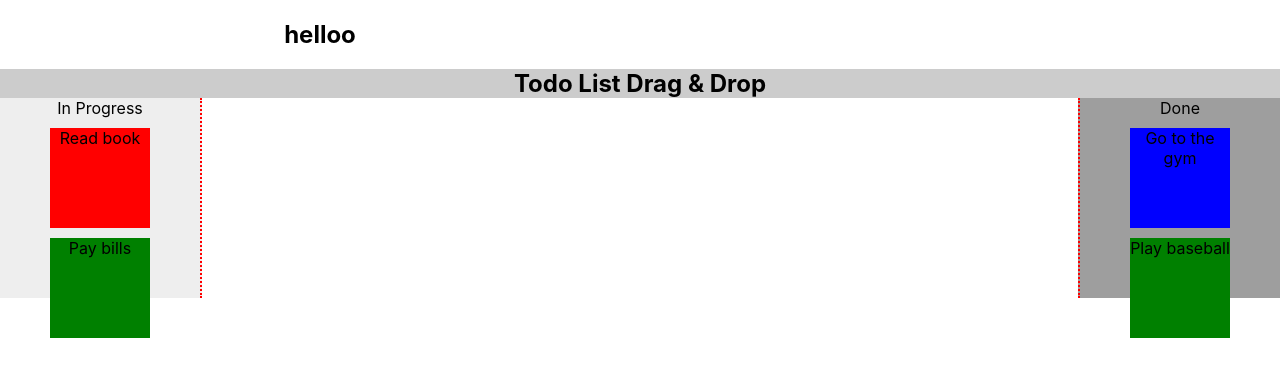
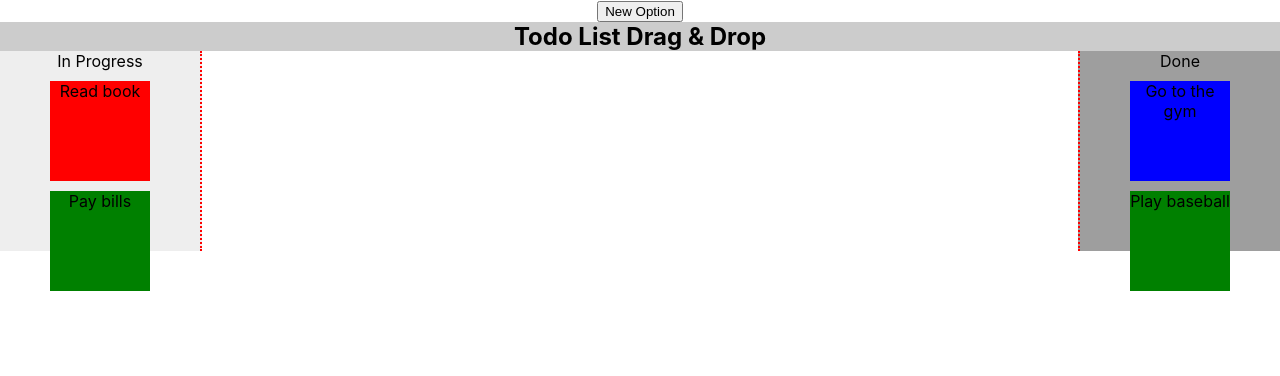
Before and after one commit to HasancanKazan/Survey-Generator, a React (Create React App) app: page / in a window 1280 px wide. Shown: the top 376 px of the page. Built offline with nearby package versions, Linux system fonts and the light colour scheme.

Commit message:
option view created but couldn't render yet

```diff
--- a/src/App.css
+++ b/src/App.css
@@ -25,9 +25,14 @@
 }
 
 .option {
-  width: 50%;
-  border: black;
-  border-width: 5px;
+  width: 20%;
+  height: 40px;
+  margin-top: 10px;
+  align-self: center;
+  align-content: center;
+  text-align: center;
+  vertical-align: center;
+  border: 1px solid black;
 }
 
 .draggable {
--- a/src/App.js
+++ b/src/App.js
@@ -2,6 +2,7 @@ import React, { Component } from 'react';
 import './App.css';
 import './OptionView';
 import OptionView from './OptionView';
+import OptionGroup from './OptionGroup'
 
 export default class TodoDragDropDemo extends Component {
 
@@ -27,7 +28,7 @@ export default class TodoDragDropDemo extends Component {
     let taskName = event.dataTransfer.getData('task');
 
     let tasks = this.state.tasks.filter((task) => {
-      if(task.task == taskName)
+      if(task.task === taskName)
         task.type = cat;
       return task;
     });
@@ -58,9 +59,15 @@ export default class TodoDragDropDemo extends Component {
       );
     });
 
+    // <OptionView draggable onDragStart={event => console.log(event)} content={"helloo"} group="choice"></OptionView>
+    //     <OptionView draggable content={"my"} group="choice"></OptionView>
+    //     <OptionView draggable content={"name"} group="choice"></OptionView>
+    //     <OptionView draggable content={"loloo"} group="choice"></OptionView>
+
     return (
       <div className="drag-container">
-        <OptionView option={"helloo"}></OptionView>
+        <OptionGroup></OptionGroup>
+
         <h2 className="head">Todo List Drag & Drop</h2>
         <div className="inProgress"
           onDragOver={event => this.onDragOver(event)}
--- /dev/null
+++ b/src/OptionGroup.js
@@ -0,0 +1,60 @@
+import React, { Component } from 'react';
+
+export default class OptionGroup extends Component {
+
+    optionGroup = "my-group";
+    optionStack = [];
+    optionGroupList = [];
+    id = 0;
+
+    onDragStart(event) {
+        console.log("on drag start");
+    }
+
+    onDragCapture(event) {
+        console.log("on drag capture");
+    }
+
+    createNewOptionView(event) {
+        this.optionStack.push(`My stack ${this.id}`);
+        this.id++;
+        this.optionGroupList.push(<div key={this.id} draggable onDragStart={event => this.onDragStart(event)}
+            onDragCapture={event => this.onDragCapture(event)}>
+            <input type="radio" name={this.optionGroup} />
+            {"my data"}
+        </div>);
+        console.log(this.optionStack);
+        console.log(this.optionGroupList)
+    }
+
+    render() {
+        let group = [];
+        this.optionStack.forEach(elem => {
+            group.push(
+                <div key={this.id} draggable onDragStart={event => this.onDragStart(event)}
+                    onDragCapture={event => this.onDragCapture(event)}>
+                    <input type="radio" name={this.optionGroup} />
+                    {"my data"}
+                </div>
+            );
+        });
+        // let optionGroupList = [];
+        // const optionView = (
+        //     <div draggable onDragStart={event => this.onDragStart(event)}
+        //         onDragCapture={event => this.onDragCapture(event)}>
+        //         <input type="radio" name={this.optionGroup}/>
+        //             {"my data"}
+        //     </div>);
+
+        // let optionGroup = this.optionStack.forEach(val => {
+        //     optionGroupList.push(optionView);
+        // });
+
+        return (
+            <div>
+                {group}
+                <button onClick={event => this.createNewOptionView(event)}>New Option</button>
+            </div>
+        );
+    }
+}
--- a/src/OptionView.js
+++ b/src/OptionView.js
@@ -1,11 +1,18 @@
 import React, {Component} from 'react';
+import './App.css';
 
 export default class OptionView extends Component {
+
     render() {
         return (
-            <div className="option" draggable>
-                <h2>{this.props.option}</h2>
+            <div draggable
+            onDragStart={event => console.log(`on drag start ${event}`)}
+            onDrag={event => console.log(`On drag ${event}`)}
+            onDragEnd={event => console.log(`On drag end`)}
+            onDragCapture={event => console.log(`Drag capture`)}
+            className="option">
+                <input type="radio" name={this.props.group}/> {this.props.content}
             </div>
-        )
+        );
     }
 }
```
Also changed, not shown: 1 other file (tests, documents, lock files or other folders).
